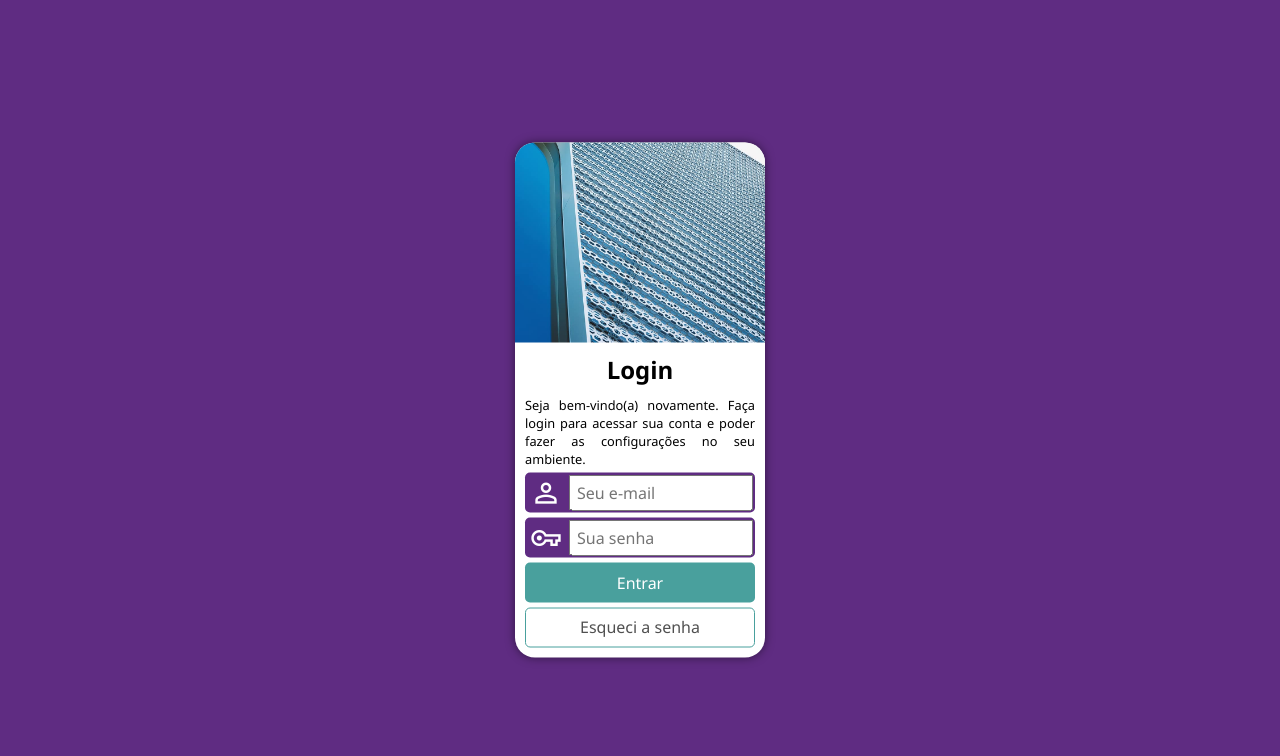
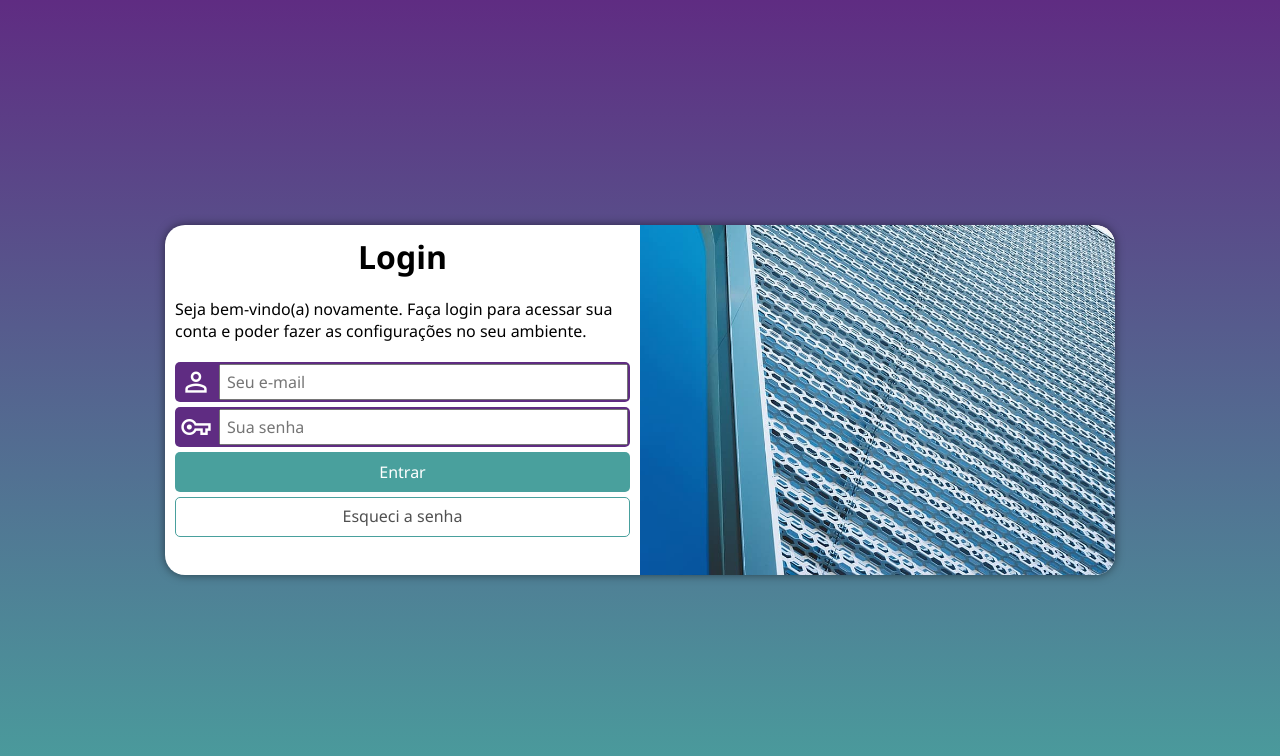
Before and after one commit to brenopinna/cursoemvideo-html-css, a plain HTML site: page MOD-4/projeto-login/index.html in a window 1280 px wide. Drawn offline with nearby package versions, Linux system fonts and the light colour scheme.

Commit message:
media queries projeto login

```diff
--- /dev/null
+++ b/MOD-4/projeto-login/css/media.css
@@ -0,0 +1,50 @@
+@media screen and (min-width: 768px) {
+   body{
+      background: linear-gradient(to bottom, var(--lilas), var(--verde));
+   }
+
+   .imagem{
+      float: left;
+      width: 30%;
+      height: 100%;
+      border-radius: 20px 0 0 20px;
+   }
+
+   .form{
+      float: right;
+      width: 70%;
+   }
+
+   main{
+      width: 80%;
+      height: 280px;
+   }
+}
+
+@media screen and (min-width: 992px) {
+   .imagem{
+      float: right;
+      width: 50%;
+      border-radius: 0 20px 20px 0;
+   }
+
+   .form{
+      float: left;
+      width: 50%;
+   }
+
+   main{
+      width: 950px;
+      height: 350px;
+   }
+
+   .form-title{
+      font-size: 2em;
+      margin-bottom: 20px;
+   }
+
+   .form-text{
+      font-size: 1em;
+      margin-bottom: 20px;
+   }
+}
--- a/MOD-4/projeto-login/css/style.css
+++ b/MOD-4/projeto-login/css/style.css
@@ -1,3 +1,5 @@
+/* Versão Mobile First */
+
 *{
    margin: 0;
    padding: 0;
@@ -5,21 +7,18 @@
    font-family: 'Segoe UI', Tahoma, Geneva, Verdana, sans-serif;
 }
 
-/* Versão Mobile First */
-
-/*
-   Paleta de Cores:
-   Verde: #49a09d
-   Lilás: #5f2c82
-*/
-
 :root{
    --verde: #49a09d;
    --lilas: #5f2c82;
 }
 
+body, html{
+   width: 100%;
+   height: 100%;
+}
+
 body{
-   background-color: var(--lilas);
+   background: var(--lilas);
 }
 
 main{
@@ -33,6 +32,7 @@ main{
    border-radius: 20px;
    background-color: white;
    box-shadow: 0px 0px 10px rgba(0, 0, 0, 0.5);
+   transition: 0.2s;
 }
 
 .imagem{
@@ -55,7 +55,6 @@ main{
 
 .form-text{
    font-size: 0.8em;
-   text-align: justify;;
    margin-bottom: 5px;
 }
 
--- a/MOD-4/projeto-login/index.html
+++ b/MOD-4/projeto-login/index.html
@@ -9,6 +9,7 @@
    <link rel="stylesheet" href="https://fonts.googleapis.com/css2?family=Material+Symbols+Outlined:opsz,wght,FILL,GRAD@48,400,1,0" />
    <link rel="stylesheet" href="https://fonts.googleapis.com/css2?family=Material+Symbols+Outlined:opsz,wght,FILL,GRAD@48,400,1,0" />
    <link rel="stylesheet" href="./css/style.css">
+   <link rel="stylesheet" href="./css/media.css">
 </head>
 <body>
    <main>
```
